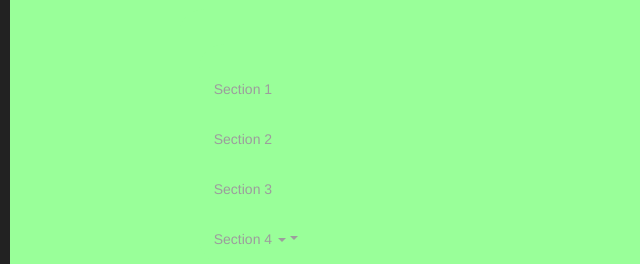
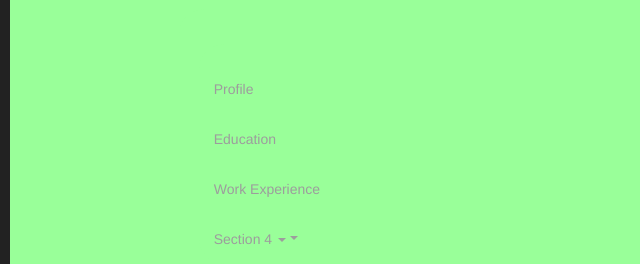
Before and after one commit to Jacksonbr11/jacksonbr11.github.io, a plain HTML site: page index.html in a window 1280 px wide. Shown: the part 151-415 px from the top of the page, 0-640 px from the left. Drawn offline with nearby package versions, Linux system fonts and the light colour scheme.

Commit message:
Update index.html

```diff
--- a/index.html
+++ b/index.html
@@ -13,7 +13,7 @@
   }
   #profile {padding-top:50px;height:500px;color: #fff; background-color: #1E88E5;}
   #education {padding-top:50px;height:500px;color: #fff; background-color: #673ab7;}
-  #work experience {padding-top:50px;height:500px;color: #fff; background-color: #ff9800;}
+  #work {padding-top:50px;height:500px;color: #fff; background-color: #ff9800;}
   #section41 {padding-top:50px;height:500px;color: #fff; background-color: #00bcd4;}
   #section42 {padding-top:50px;height:500px;color: #fff; background-color: #009688;}
   </style>
@@ -32,9 +32,9 @@
     <div>
       <div class="collapse navbar-collapse" id="myNavbar">
         <ul class="nav navbar-nav">
-          <li><a href="#profile">Section 1</a></li>
-          <li><a href="#education">Section 2</a></li>
-          <li><a href="#work experience">Section 3</a></li>
+          <li><a href="#profile">Profile</a></li>
+          <li><a href="#education">Education</a></li>
+          <li><a href="#work">Work Experience</a></li>
           <li class="dropdown"><a class="dropdown-toggle" data-toggle="dropdown" href="#">Section 4 <span class="caret"></span></a>
             <ul class="dropdown-menu">
               <li><a href="#section41">Section 4-1</a></li>
@@ -69,7 +69,7 @@
       <h5>Majoring: Graphic Communication</h5>
     </div>
 
-    <div id="work experience" class="container-fluid">
+    <div id="work" class="container-fluid">
       <h3>Work Experience</h3>
       <h4>Whole Foods Market</h4>
       <h5>Receiver</h5>
```
